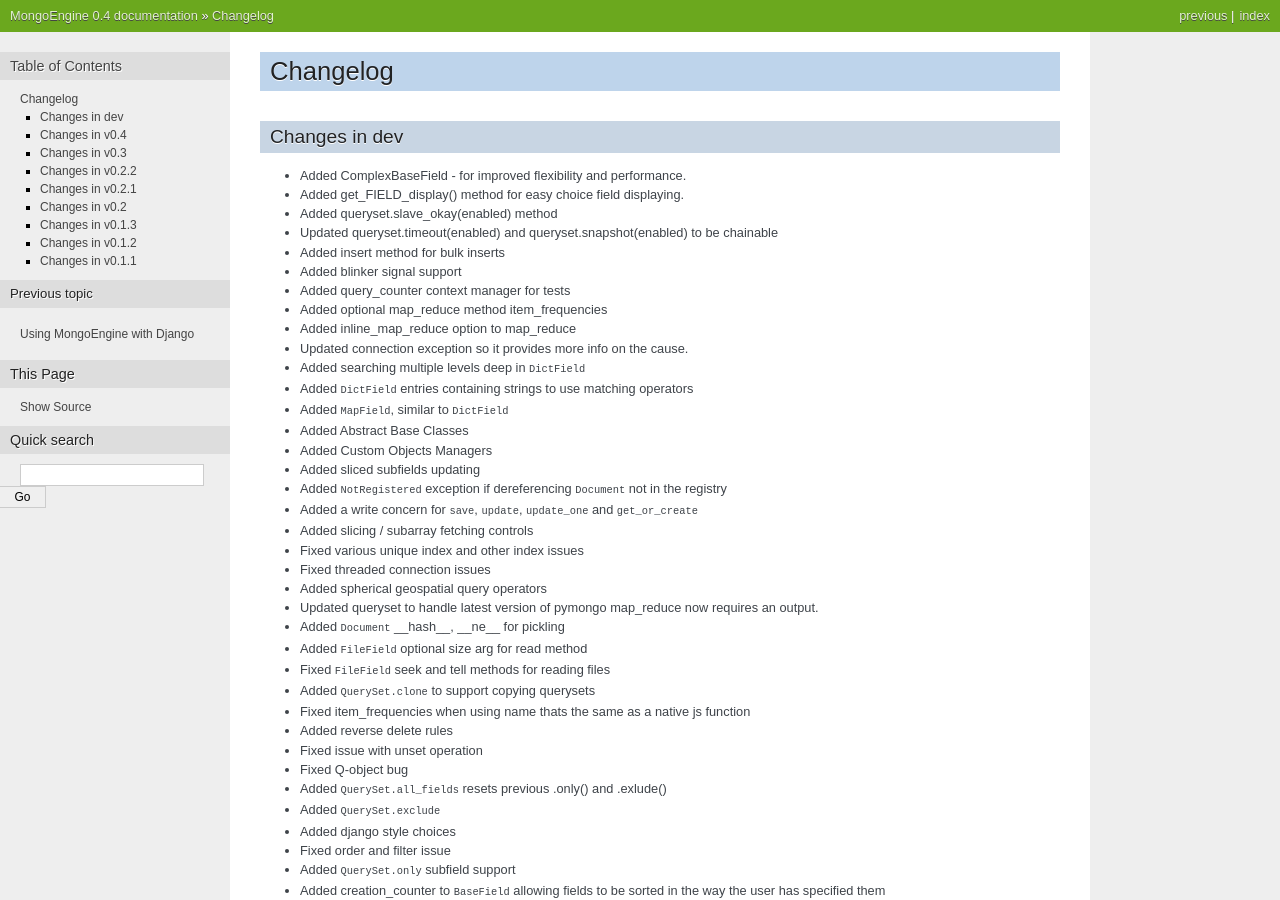
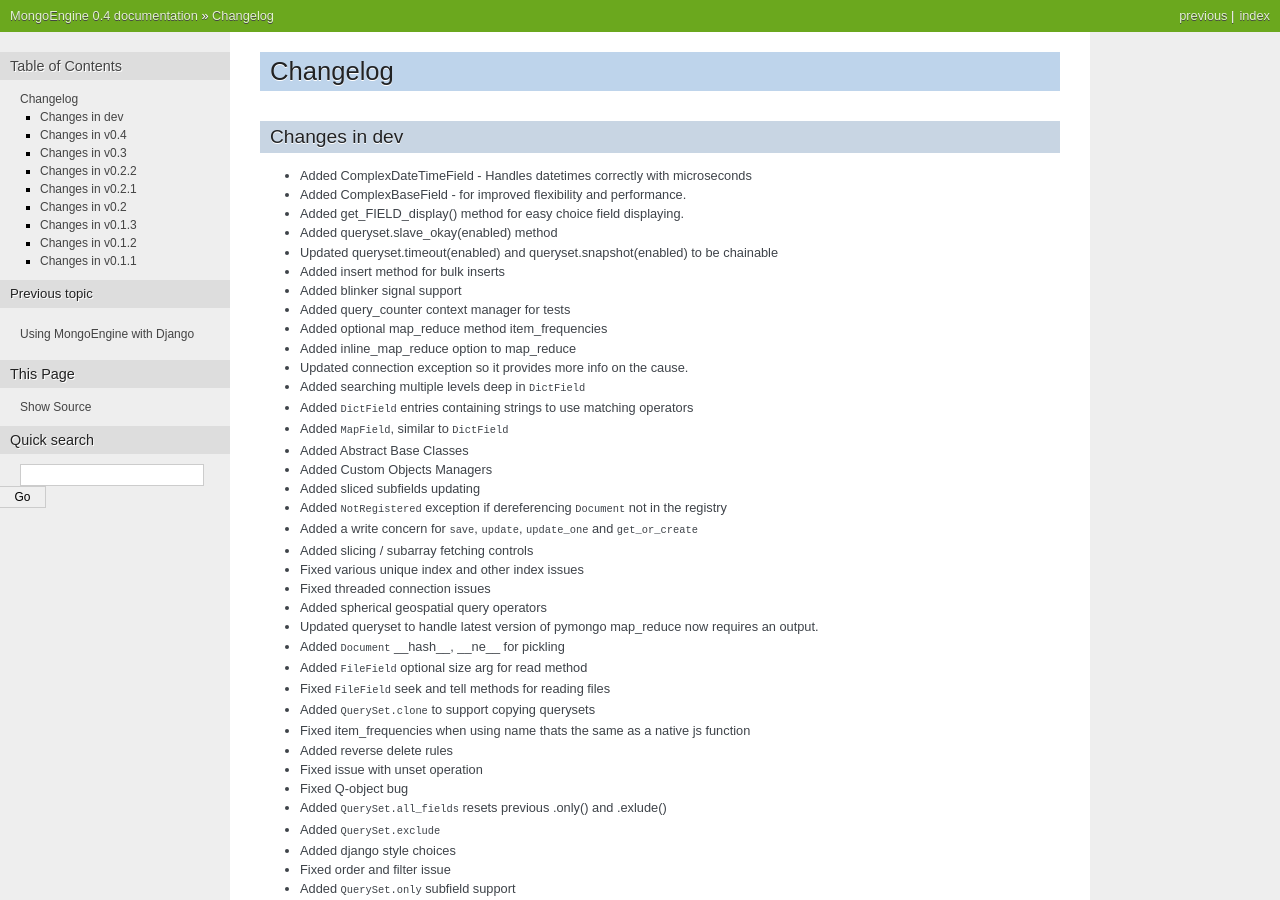
Before and after one commit to MongoEngine/mongoengine, a Sphinx documentation site: the page built from docs/changelog.rst, in a window 1280 px wide and 900 px high. Built offline with Sphinx 7.4.7, drawn with Linux system fonts in a browser that asks for light colours.

Commit message:
Updated changelog

```diff
--- a/docs/changelog.rst
+++ b/docs/changelog.rst
@@ -5,6 +5,7 @@ Changelog
 Changes in dev
 ==============
 
+- Added ComplexDateTimeField - Handles datetimes correctly with microseconds
 - Added ComplexBaseField - for improved flexibility and performance.
 - Added get_FIELD_display() method for easy choice field displaying.
 - Added queryset.slave_okay(enabled) method
```
